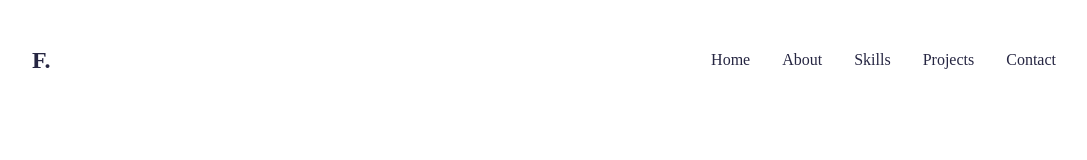
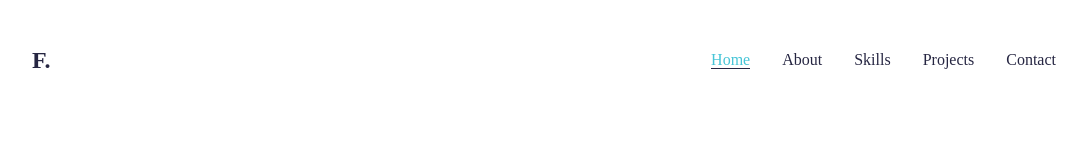
Before and after one commit to fadidajunaedy/portofolio, a React (Create React App) app: page / in a window 1280 px wide. Shown: the top 160 px of the page, without its empty margins (96-1183 px from the left). Built offline with nearby package versions, Linux system fonts and the light colour scheme.

Commit message:
"Add active link style"

```diff
--- a/src/App.css
+++ b/src/App.css
@@ -65,6 +65,7 @@ header a {
 }
 
 .nav ul li {
+  transition: 0.3s ease;
   list-style: none;
 }
 
--- a/src/components/Header.js
+++ b/src/components/Header.js
@@ -1,4 +1,4 @@
-import { Link, useMatch, useResolvedPath } from "react-router-dom";
+import { NavLink } from "react-router-dom";
 import { useState } from "react";
 import { AiOutlineAlignRight, AiOutlineClose } from 'react-icons/ai';
 
@@ -11,18 +11,25 @@ function Header() {
         setBcolor(!bcolor);
     };
 
+    const navLinkActive = ({ isActive }) => {
+        return {
+            color: isActive ? '#47C5D7': '#262642',
+            borderBottom: isActive ? '1.5px solid #262642': 'none'
+        }
+    }
+
 
     return (
         <>
         <header>
-            <Link to="/" className="logo">F.</Link>
+            <NavLink to="/" className="logo">F.</NavLink>
             <nav className={navbar ? "nav" : "nav nav-open"}>
                 <ul>
-                    <li><Link to="/" onClick={handleToggle}>Home</Link></li>
-                    <li><Link to="/about" onClick={handleToggle}>About</Link></li>
-                    <li><Link to="/skills" onClick={handleToggle}>Skills</Link></li>
-                    <li><Link to="/projects" onClick={handleToggle}>Projects</Link></li>
-                    <li><Link to="/contact" onClick={handleToggle}>Contact</Link></li>
+                    <li><NavLink style={navLinkActive} to="/" onClick={handleToggle}>Home</NavLink></li>
+                    <li><NavLink style={navLinkActive} to="/about" onClick={handleToggle}>About</NavLink></li>
+                    <li><NavLink style={navLinkActive} to="/skills" onClick={handleToggle}>Skills</NavLink></li>
+                    <li><NavLink style={navLinkActive} to="/projects" onClick={handleToggle}>Projects</NavLink></li>
+                    <li><NavLink style={navLinkActive} to="/contact" onClick={handleToggle}>Contact</NavLink></li>
                 </ul>
             </nav>
             <AiOutlineAlignRight color={bcolor ? "#262642" : "#FFFFFF"} className="toggle-navbar" onClick={handleToggle}/>
```
